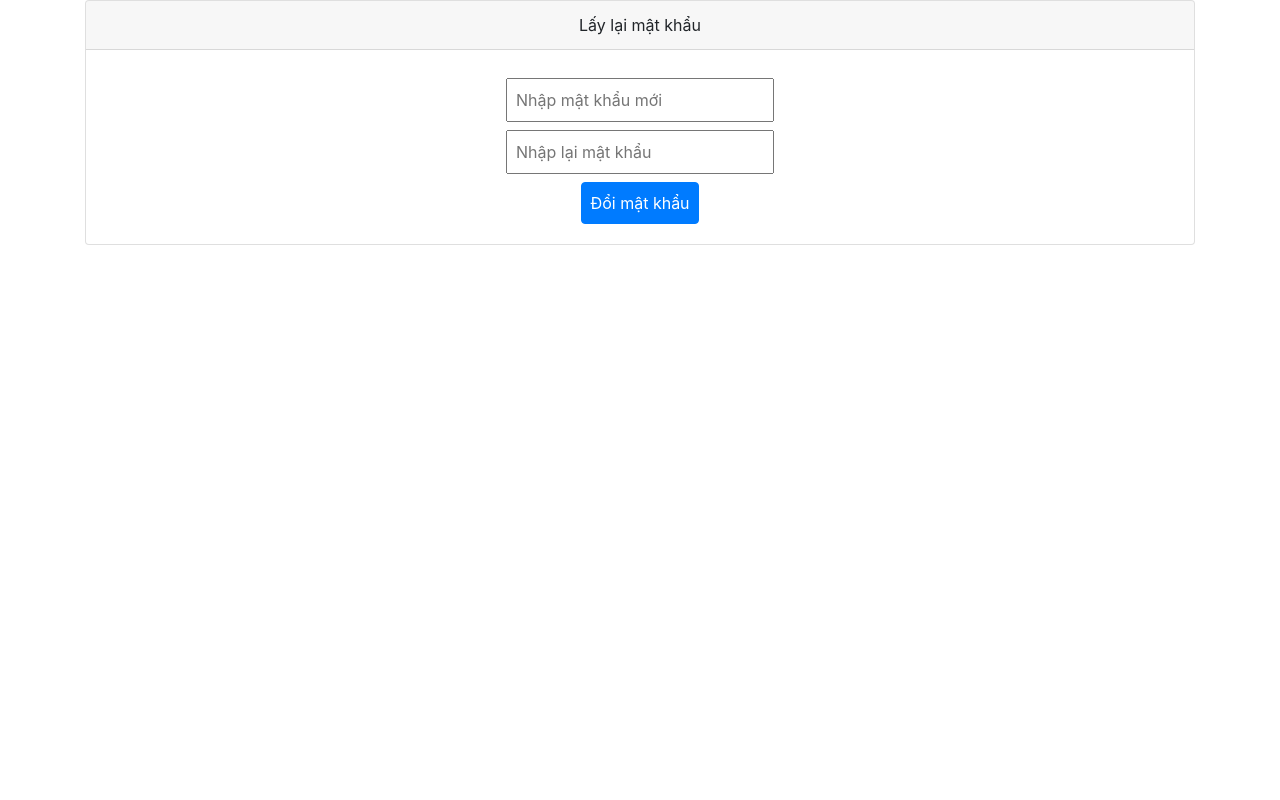
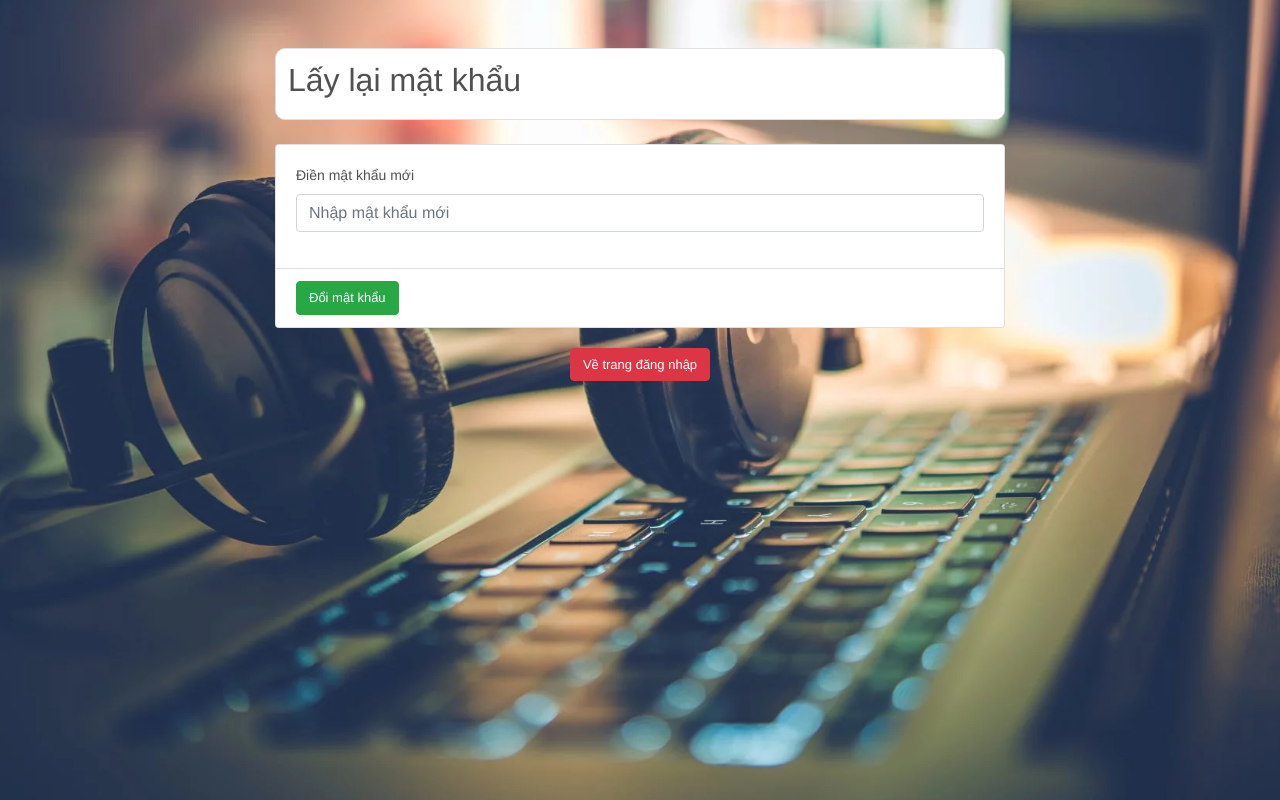
Before and after one commit to TaCongNguyen/Web-BackEnd, a PHP site: the page made by reset-password.php in a window 1280 px wide. Run offline with PHP 8.4, Linux system fonts and the light colour scheme; data comes from the database, SQL or seed files in the repository; data that the repository does not hold is empty.

Commit message:
update front end cực nhẹ

```diff
--- a/ajax.php
+++ b/ajax.php
@@ -43,6 +43,11 @@ if($action == 'update_user'){
 }
 if($action == 'delete_user'){
 	$save = $crud->delete_user();
+	if($save)
+		echo $save;
+}
+if($action == 'delete_contact'){
+	$save = $crud->delete_contact();
 	if($save)
 		echo $save;
 }
--- a/new_news.php
+++ b/new_news.php
@@ -9,7 +9,7 @@
         <div class="row">
           <div class="col-md-6">
             <div class="form-group text-dark">
-              <label for="" class="control-label">Thể loại</label>
+              <label for="" class="control-label">Thể loại tin tức</label>
               <select name="genre_id" id="genre_id" class="form-control select2 text-dark">
                 <option value=""></option>
                 <?php
@@ -50,7 +50,7 @@
           </div>
           <div class="col-md-10">
            <div class="form-group">
-              <label for="" class="control-label">Ảnh đại diện</label>
+              <label for="" class="control-label">Ảnh bìa</label>
                 <div class="custom-file">
                   <input type="file" class="custom-file-input" id="customFile" name="cover" accept="image/*" onchange="displayImgCover(this,$(this))">
                   <label class="custom-file-label" for="customFile">Chọn file</label>
--- a/new_user.php
+++ b/new_user.php
@@ -19,8 +19,8 @@
 						<div class="form-group">
 							<label for="" class="control-label">Giới tính</label>
 							<select class="custom-select custom-select-sm">
-							<option <?php echo  isset($gender) && $gender =='Female'?'selected' : "" ?>>Nữ</option>
-							<option <?php echo  isset($gender) && $gender =='Male'?'selected' : "" ?>>Nam</option>
+							<option <?php echo  isset($gender) && $gender =='Nữ'?'selected' : "" ?>>Nữ</option>
+							<option <?php echo  isset($gender) && $gender =='Nam'?'selected' : "" ?>>Nam</option>
 							</select>
 						</div>
 						<div class="form-group">
--- a/news_list.php
+++ b/news_list.php
@@ -62,12 +62,6 @@
 	$('.delete_news').click(function(){
 	_conf("Bạn có chắc muốn xoá ?","delete_news",[$(this).attr('data-id')])
 	})
-	$('#manage_music').click(function(){
-		uni_modal("New music",'manage_music.php')
-	})
-	$('.edit_music').click(function(){
-		uni_modal("New music",'manage_music.php?id='+$(this).attr('data-id'))
-	})
 	check_list()
 	})
 	function delete_news($id){
--- a/reset-password.php
+++ b/reset-password.php
@@ -13,42 +13,28 @@ if (mysqli_num_rows($result) > 0)
 
 
 		?>
-		<!doctype html>
-			<html lang="en">
-			<head>
-				<meta charset="utf-8">
-				<meta name="viewport" content="width=device-width, initial-scale=1, shrink-to-fit=no">
 
-				<title>Lấy lại mật khẩu của bạn</title>
-				<!-- CSS -->
+			<div class="container padding-bottom-3x mb-2 mt-5">
+			<div class="row justify-content-center">
+				<div class="col-lg-8 col-md-10">
+					<div class="forgot">
+						<h2>Lấy lại mật khẩu</h2>
 
-				<link rel="stylesheet" href="https://stackpath.bootstrapcdn.com/bootstrap/4.5.2/css/bootstrap.min.css">
 
-			</head>
-			<body>
-				<div class="container">
-					<div class="card" >
-						<div class="card-header text-center">
-						Lấy lại mật khẩu
+					</div>
+					<form class="card mt-4" method="POST" action="new-password.php">
+						<input type="hidden" name="email" class="form-control" value="<?php echo $email; ?>">
+						<input type="hidden" name="reset_token" class="form-control" value="<?php echo $reset_token; ?>">
+						<div class="card-body">
+							<div class="form-group"> <label for="password">Điền mật khẩu mới</label> <input type="password" name="new_password" class="form-control" id="pass"  required placeholder="Nhập mật khẩu mới"> </div>
 						</div>
-						<div class="card-body mx-auto">
-						<form method="POST" action="new-password.php">
-							<input type="hidden" name="email" class="form-control" value="<?php echo $email; ?>">
-							<input type="hidden" name="reset_token" class="form-control" value="<?php echo $reset_token; ?>">
-							<div>
-								<input class="d-block p-2 mt-2" id="pass" type="password" name="new_password" placeholder="Nhập mật khẩu mới">
-								<input class="d-block p-2 mt-2" id="pass2" type="password" name="new_password" placeholder="Nhập lại mật khẩu">
-								<input  type="submit" class="btn btn-primary d-block p-2 mt-2 mx-auto" value="Đổi mật khẩu">
-							</div>
+						<div class="card-footer"> <button class="btn btn-success"  type="submit">Đổi mật khẩu</button></div>
+					</form>
+				<div class="row justify-content-center  mx-auto"><a href="login.php"><button class="btn btn-danger" type="submit">Về trang đăng nhập</button></a></div>
 
-						</form>
-						</div>
-					</div>
 				</div>
-
-			</body>
-			</html>
-
+			</div>
+		</div>
 
 		<?php
 
@@ -59,3 +45,51 @@ else
 	echo "Email không tồn tại";
 }
 ?>
+<head>
+<link rel="stylesheet" href="https://stackpath.bootstrapcdn.com/bootstrap/4.5.2/css/bootstrap.min.css">
+<style>
+          body {
+            background-position: center;
+            background-color: #eee;
+            background-repeat: no-repeat;
+            background-size: cover;
+            color: #505050;
+            font-family: "Rubik", Helvetica, Arial, sans-serif;
+            font-size: 14px;
+            font-weight: normal;
+            line-height: 1.5;
+            text-transform: none;
+            background-image:url(./assets/uploads/background.jpg);
+        }
+
+        .forgot {
+            background-color: #fff;
+            padding: 12px;
+            border: 1px solid #dfdfdf;
+            border-radius: 10px;
+        }
+
+        .padding-bottom-3x {
+            padding-bottom: 72px !important
+        }
+
+        .card-footer {
+            background-color: #fff
+        }
+
+        .btn {
+            font-size: 13px
+        }
+
+        .form-control:focus {
+            color: #495057;
+            background-color: #fff;
+            border-color: #76b7e9;
+            outline: 0;
+            box-shadow: 0 0 0 0px #28a745
+        }
+        .mx-auto{
+          margin-top: 20px;
+        }
+       </style>
+   </head>
--- a/view_user.php
+++ b/view_user.php
@@ -1,7 +1,7 @@
 <?php include 'db_connect.php' ?>
 <?php
 if(isset($_GET['id'])){
-	$type_arr = array('',"Admin","Subscriber");
+	$type_arr = array('',"Quản trị viên","Người dùng");
 	$qry = $conn->query("SELECT *,concat(firstname,' ',lastname) as name FROM users where id = ".$_GET['id'])->fetch_array();
 foreach($qry as $k => $v){
 	$$k = $v;
```
Also changed, not shown: admin_class.php (+8 -1 lines), contact_list.php (added, +69 -0 lines), mail_contact.php (+54 -12 lines), new-password.php (+55 -16 lines), send-recovery-mail.php (+61 -1 lines), sidebar.php (+14 -4 lines), user_list.php (+5 -5 lines), assets/uploads/1625794260_1605833940_h1.jpg (added).
